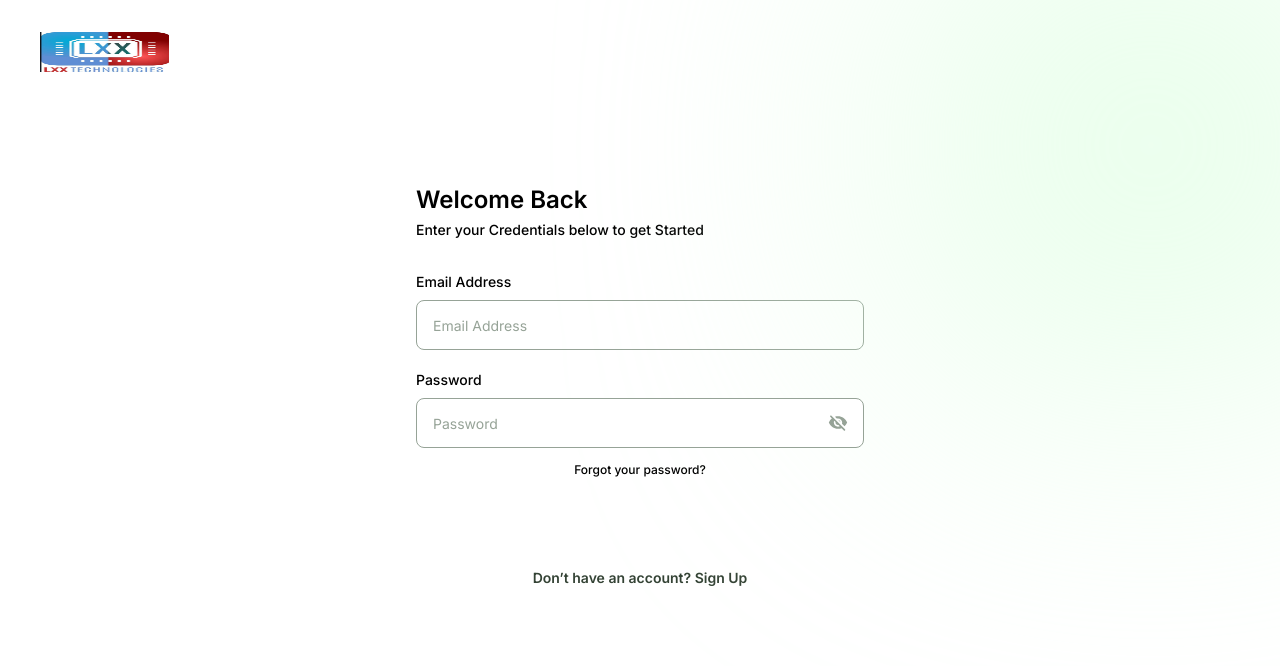
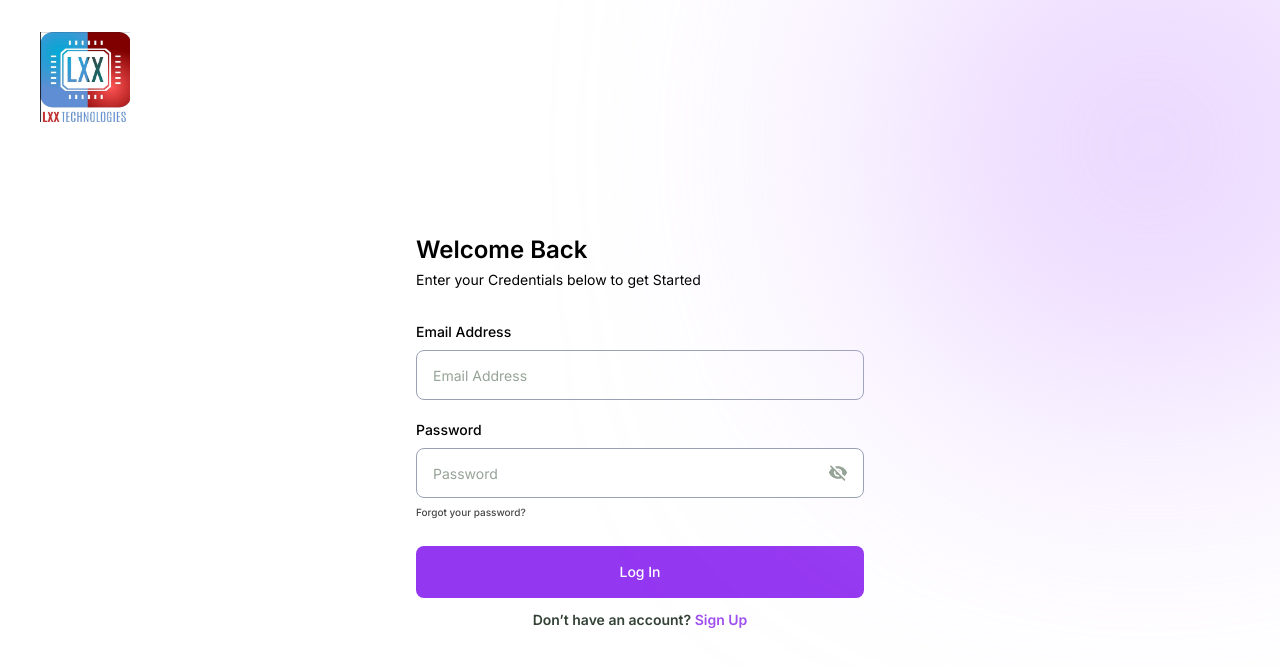
Before and after one commit to thetamaraelaye/project-scm, a React (Create React App) app: page / in a window 1280 px wide. Shown: the top 666 px of the page. Built offline with nearby package versions, Linux system fonts and the light colour scheme.

Commit message:
feat(login): complete login page

```diff
--- a/src/pages/auth/login.tsx
+++ b/src/pages/auth/login.tsx
@@ -1,17 +1,21 @@
-import React, { useEffect, useState } from "react";
+import React, {
+  //useEffect,
+  useState } from "react";
 
 import warning from "../../assets/icons/warning.svg";
 
 import { Formik, Form, FormikHelpers } from "formik";
 import { loginValidator } from "../../validationSchema/validator";
-import { Link, useNavigate } from "react-router-dom";
+import { Link,
+  //useNavigate
+ } from "react-router-dom";
 import eye from "../../assets/icons/eye.svg";
 import eye_off from "../../assets/icons/eye-off.svg";
 import logo from "../../assets/icons/logo.jpg";
 
 
 const LoginPage = () => {
-    const navigate = useNavigate();
+    //const navigate = useNavigate();
     //const dispatch = useAppDispatch();
 
     interface Values {
@@ -46,10 +50,10 @@ const LoginPage = () => {
     return (
         <>
               <div className="px-6 md:px-10 py-8 relative overflow-hidden">
-        <div className="hidden md:block absolute -top-20 -right-24 bg-[#DBFFDF] w-[450px] h-[450px] rounded-full blur-[150px]"></div>
+        <div className="hidden md:block absolute -top-20 -right-24 bg-[#DBFF] w-[450px] h-[450px] rounded-full blur-[150px]"></div>
         <div className="flex justify-between">
           <div>
-            <img src={logo} alt="logo" className="md:w-[129px] md:h-[40px]" />
+            <img src={logo} alt="logo" className="w-[60px] h-[60px] md:w-[60px] md:h-[60px] lg:h-[90px] lg:w-[90px]" />
           </div>
           <div className="z-10"></div>
         </div>
@@ -64,7 +68,7 @@ const LoginPage = () => {
             <h6 className="text-primary font-semibold text-2xl text-left">
               Welcome Back
             </h6>
-            <p className="text-secondary1 font-medium text-sm mt-1 text-left">
+            <p className="text-secondary1 font-normal text-sm mt-1 text-left">
               Enter your Credentials below to get Started{" "}
             </p>
           </div>
@@ -104,8 +108,8 @@ const LoginPage = () => {
                     placeholder="Email Address"
                     className={
                       touched.email && errors.email
-                        ? "appearance-none w-full placeholder:text-[#96A397] placeholder:text-sm  text-[#344335] text-base focus:border-[#B92043] focus:outline-none rounded-lg border border-[#B92043] bg-white py-3 px-4"
-                        : "appearance-none w-full placeholder:text-[#96A397] placeholder:text-sm text-[#344335] text-base focus:border-[#2B8C34] focus:outline-none focus:shadow-input rounded-lg border border-[#96A397] bg-white py-3 px-4"
+                        ? "appearance-none w-full placeholder:text-[#96A397] placeholder:text-sm  text-[#344335] text-base focus:border-[#d53502] focus:outline-none rounded-lg border border-[#d53502] bg-white py-3 px-4"
+                        : "appearance-none w-full placeholder:text-[#96A397] placeholder:text-sm text-[#344335] text-base focus:border-[#BDB4FE] focus:outline-none focus:shadow-input rounded-lg border border-[#98A2B3] bg-white py-3 px-4"
                     }
                     value={values.email}
                     onChange={handleChange}
@@ -114,7 +118,7 @@ const LoginPage = () => {
                   {touched.email && errors.email ? (
                     <div className="flex">
                       <img src={warning} className="" alt="warning" />
-                      <small className="text-[#B92043] font-medium text-xs pl-[5.65px] pt-[4px]">
+                      <small className="text-[#d53502] font-medium text-xs pl-[5.65px] pt-[4px]">
                         {touched.email && errors.email}
                       </small>
                     </div>
@@ -136,8 +140,8 @@ const LoginPage = () => {
                       placeholder="Password"
                       className={
                         touched.password && errors.password
-                          ? "appearance-none w-full placeholder:text-[#96A397] placeholder:text-sm  text-[#344335]text-base focus:border-[#B92043] focus:outline-none rounded-lg border border-[#B92043] bg-white py-3 px-4"
-                          : "appearance-none w-full placeholder:text-[#96A397] placeholder:text-sm text-[#344335] text-base focus:border-[#2B8C34] focus:outline-none focus:shadow-input rounded-lg border border-[#96A397] bg-white py-3 px-4"
+                          ? "appearance-none w-full placeholder:text-[#96A397] placeholder:text-sm  text-[#344335]text-base focus:border-[#d53502] focus:outline-none rounded-lg border border-[#d53502] bg-white py-3 px-4"
+                          : "appearance-none w-full placeholder:text-[#96A397] placeholder:text-sm text-[#344335] text-base focus:border-[#BDB4FE] focus:outline-none focus:shadow-input rounded-lg border border-[#98A2B3] bg-white py-3 px-4"
                       }
                       value={values.password}
                       onChange={handleChange}
@@ -153,16 +157,16 @@ const LoginPage = () => {
                   {touched.password && errors.password ? (
                     <div className="flex">
                       <img src={warning} className="" alt="warning" />
-                      <small className="text-[#B92043] font-medium text-xs pl-[5.65px] pt-[4px]">
+                      <small className="text-[#d53502] font-medium text-xs pl-[5.65px] pt-[4px]">
                         {touched.password && errors.password}
                       </small>
                     </div>
                   ) : null}
                 </div>
-                <div className="mt-2">
+                <div className=" text-left">
                   <Link
                     to="/forgot-password"
-                    className="text-secondary font-medium text-xs"
+                    className="text-[#484747] text-left font-medium text-[10px]"
                   >
                     Forgot your password?
                   </Link>
@@ -172,18 +176,18 @@ const LoginPage = () => {
                   <button
                     type="submit"
                     //disabled={loading}
-                    className="bg-primary disabled:bg-[#ABB6AC] rounded-lg w-full py-4 text-white font-medium hover:bg-[#24752B] transition-all text-sm"
+                  className="bg-[#9437f1] disabled:bg-[#dbc7ef] rounded-lg w-full py-4 text-white font-medium hover:bg-[#c08ff0] transition-all text-sm"
                   >
                     Log In
                   </button>
                 </div>
 
                 <div className="text-center mt-3">
-                  <p className="text-[#344335] text-sm font-semibold">
+                  <p className="text-[#344335]   text-sm font-semibold">
                     Don’t have an account?{" "}
                     <Link
                       to="/signup"
-                      className="text-primary font-semibold text-sm"
+                      className="text-[#9F50ED] font-semibold text-sm  hover:text-[#c08ff0] "
                     >
                       Sign Up
                     </Link>{" "}
```
